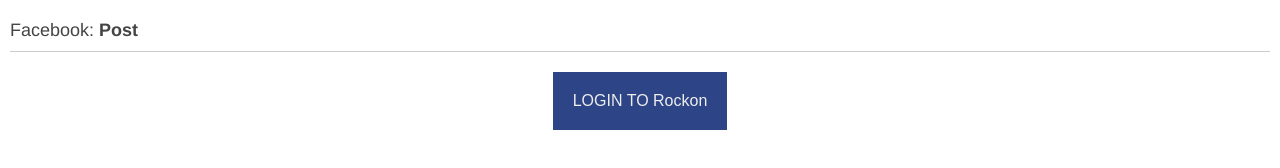
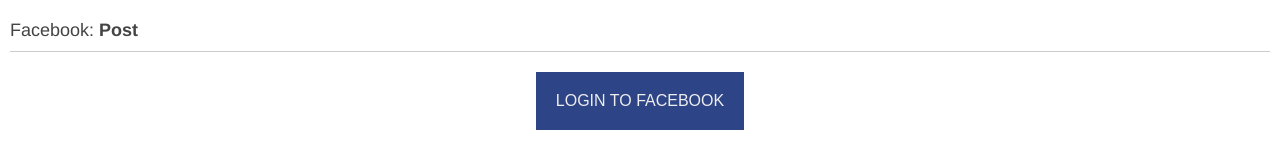
Before and after one commit to anilbhatb/facebookconnector, a website: page index.html in a window 1280 px wide. Drawn offline with nearby package versions, Linux system fonts and the light colour scheme.

Commit message:
installinstructions

```diff
--- a/index.html
+++ b/index.html
@@ -63,10 +63,8 @@
 </head>
 <body>
 <h1 id="header">Facebook: <strong>Post</strong></h1>
-<div style="text-align:center;"><button id="digest-login" onclick="location.href = 'http://localhost:8180/digestauth';">LOGIN TO Rockon</button>
+<div style="text-align:center;"><button id="digest-login" onclick="location.href = 'http://localhost:8180/digestauth';">LOGIN TO FACEBOOK</button>
 
 </div>
-
-
 </body>
 </html>
```
Also changed, not shown: 1 other file.
